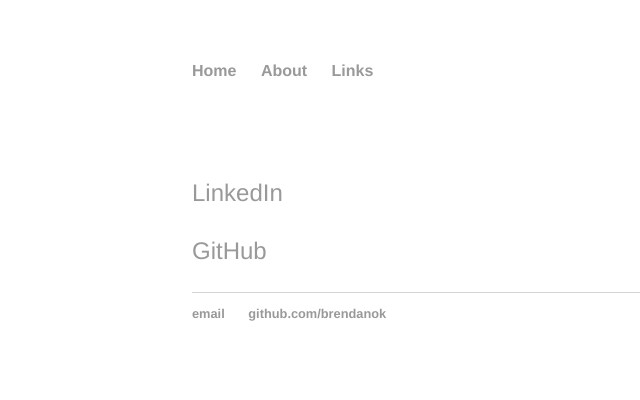
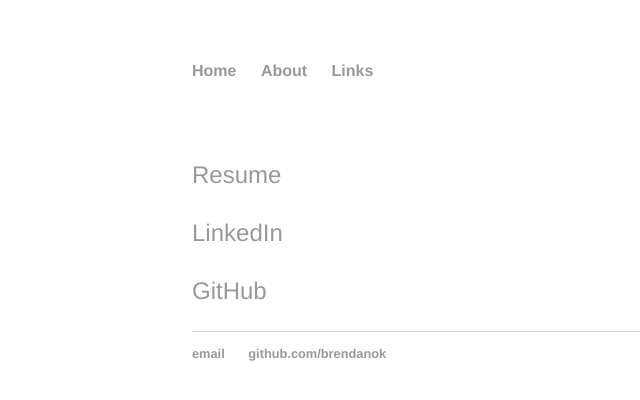
Before and after one commit to brendanok/brendanok.github.io, a Jekyll site: the page built from cv/index.html, in a window 1280 px wide. Shown: the top 400 px of the page, without its empty margins (0-640 px from the left). Built offline with Jekyll 4.4.1, drawn with Linux system fonts in a browser that asks for light colours.

Commit message:
Update index.html

```diff
--- a/cv/index.html
+++ b/cv/index.html
@@ -6,7 +6,7 @@ title: Resume
 	<div class="Resume">
 		<br>
 		<br>
-		<br>
+		<p><a href="/cv/Brendan_Ok_Resume.pdf">Resume</a></p>
 		<p><a href="https://www.linkedin.com/in/brendanok">LinkedIn</a></p>
 		<p><a href="https://github.com/brendanok">GitHub</a></p>
 	</div>
```
